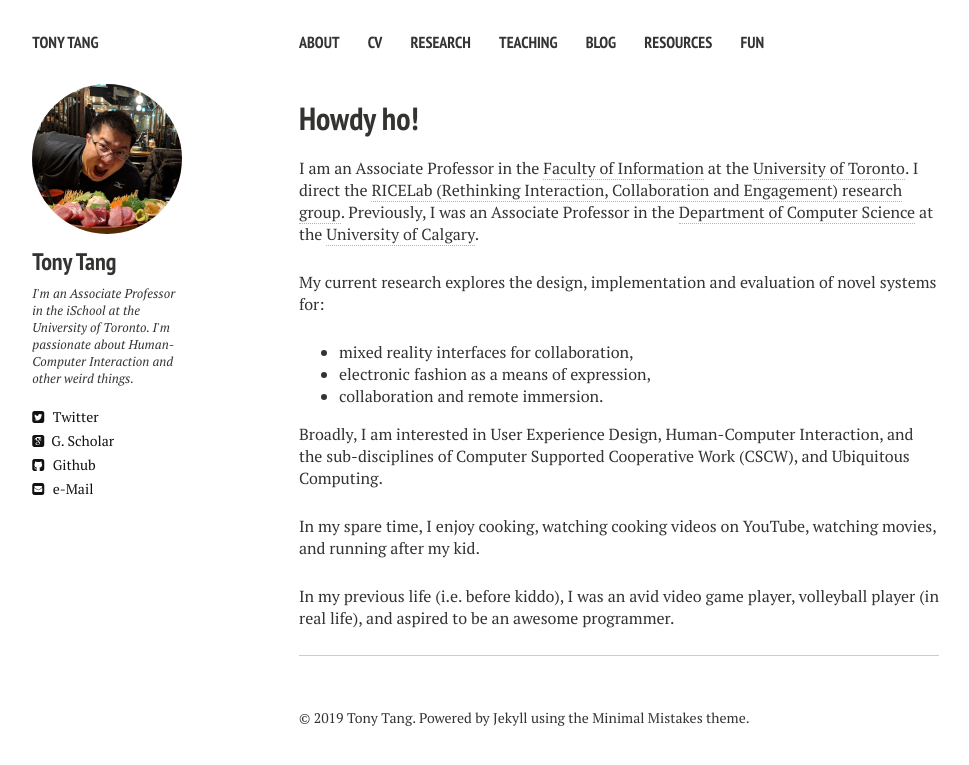
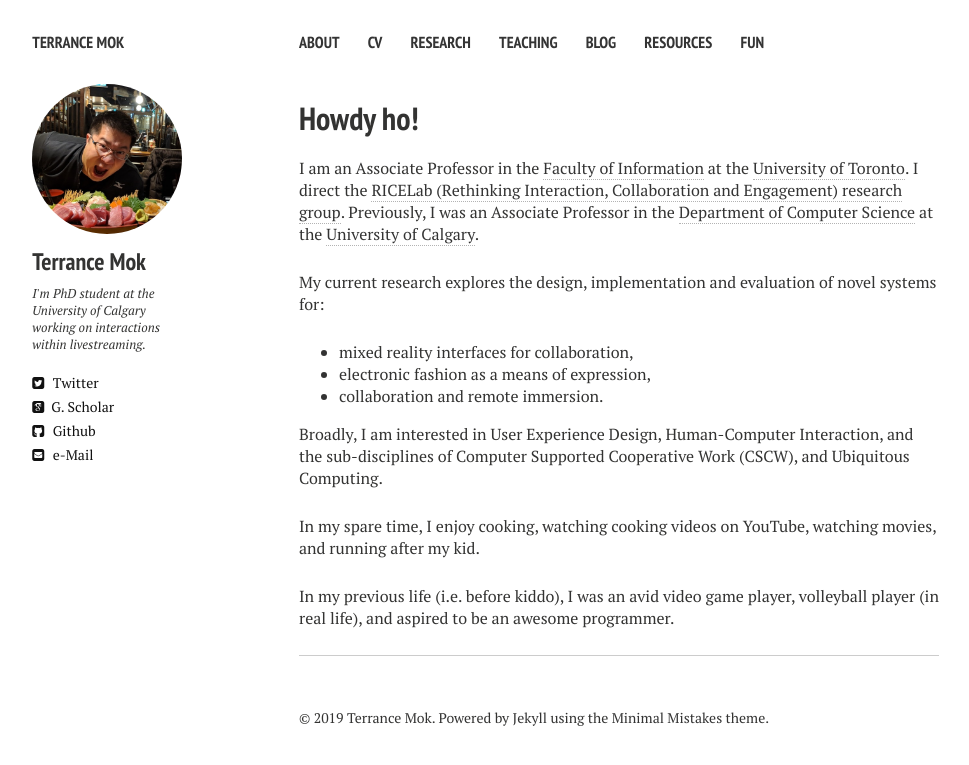
Before and after one commit to tthmok/tthmok.github.io, a Jekyll site: the page built from index.md, in a window 1280 px wide. Shown: the top 765 px of the page, without its empty margins (21-990 px from the left). Built offline with Jekyll 4.4.1, drawn with Linux system fonts in a browser that asks for light colours; nearby versions of some CDN libraries.

Commit message:
Update _config.yml

```diff
--- a/_config.yml
+++ b/_config.yml
@@ -1,20 +1,20 @@
-title:            Tony Tang
-description:      Tony Tang's Academic Website
+title:            Terrance Mok
+description:      Terrance Mok's Academic Website
 # Your site's domain goes here. Leave localhost server or blank when working locally.
-url:              https://hcitang.github.io
+url:              https://tthmok.github.io
 
 # Owner/author information
 owner:
-  name:           Tony Tang
+  name:           Terrance Mok
   avatar:         tony.jpg
-  bio:            I'm an Associate Professor in the iSchool at the University of Toronto. I'm passionate about Human-Computer Interaction and other weird things.
-  email:          tonytang@utoronto.ca
+  bio:            I'm PhD student at the University of Calgary working on interactions within livestreaming.
+  email:          terrance.mok@ucalgary.ca
   # Social networking links are used in author-bio sidebar. Update and remove as you like.
-  twitter: proclubboy
-  google_scholar: RG1EQowAAAAJ
-  github: hcitang
+  twitter: terrancem
+  google_scholar: nHkJDSEAAAAJ
+  github: tthmok
 # Analytics and webmaster tools stuff goes here
-google_analytics: UA-19657956-3
+google_analytics:
 google_verify:
 # https://ssl.bing.com/webmaster/configure/verify/ownership Option 2 content= goes here
 bing_verify:
```
